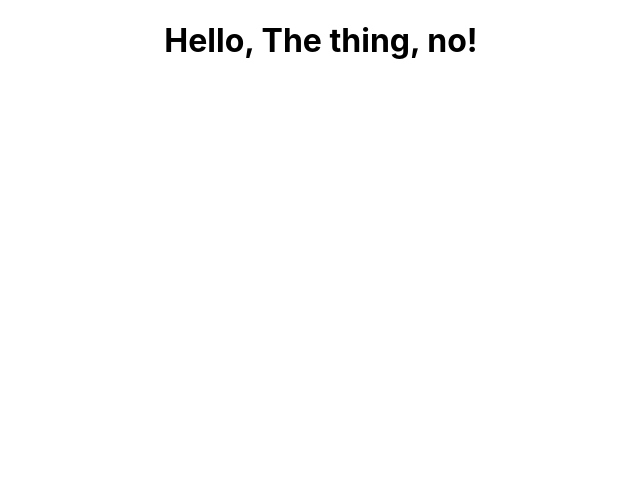
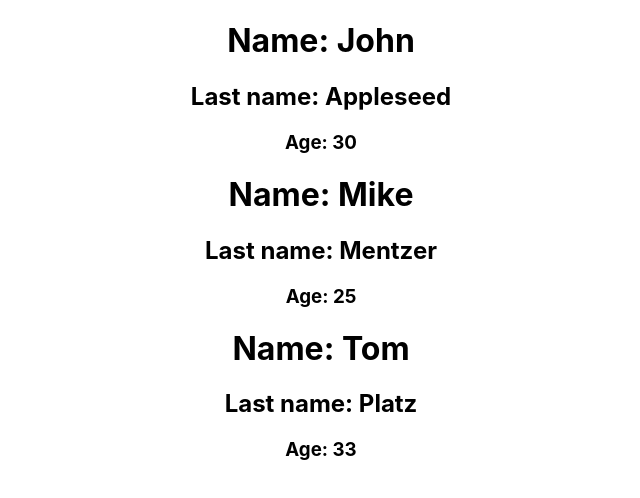
Before and after one commit to LatheWard/viewful, a React (Create React App) app: page / in a window 1280 px wide. Shown: the top 498 px of the page, without its empty margins (319-959 px from the left). Built offline with nearby package versions, Linux system fonts and the light colour scheme.

Commit message:
Experimenting with components

```diff
--- a/src/App.js
+++ b/src/App.js
@@ -1,13 +1,23 @@
 import logo from './logo.svg';
 import './App.css';
 
-function App() {
-const name = 'the thing, yes!';
-const isTheThing = false;
+const Person = (props) => {
+  return (
+    <>
+      <h1>Name: {props.fname}</h1>
+      <h2>Last name: {props.lname}</h2>
+      <h3>Age: {props.age}</h3>
+    </>
 
+  )
+}
+
+const App = () => {
   return (
     <div className="App">
-      <h1>Hello, {isTheThing ? name : 'The thing, no!'} </h1>
+      <Person fname={'John'} lname={'Appleseed'} age={30} />
+      <Person fname={'Mike'} lname={'Mentzer'} age={25} />
+      <Person fname={'Tom'} lname={'Platz'} age={33} />
     </div>
   );
 }
```
